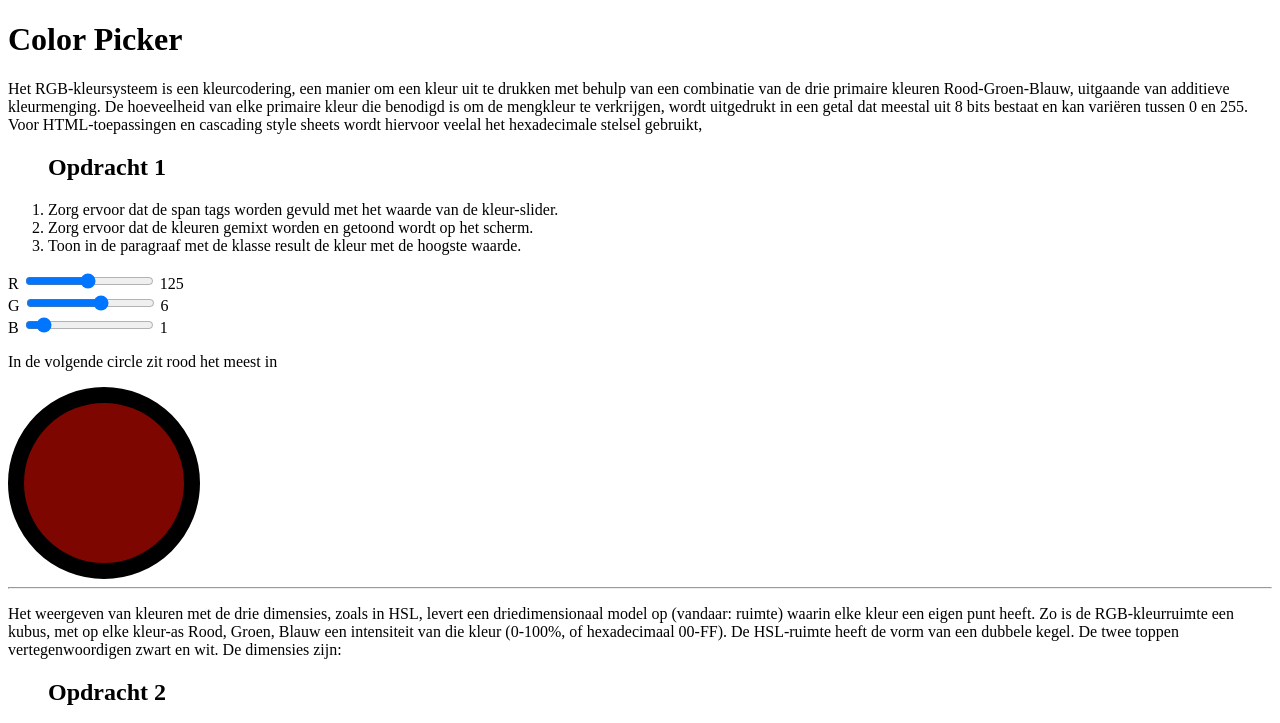
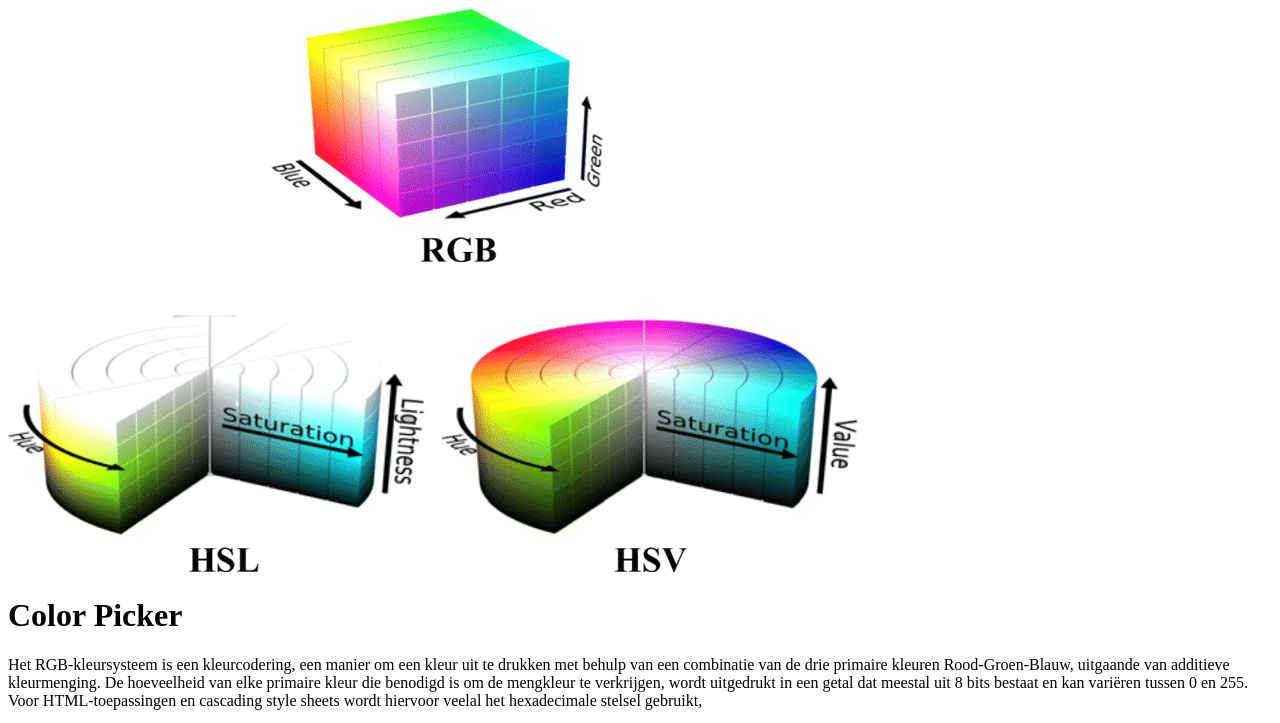
Before and after one commit to ROCMondriaanTIN/if-sd-color-picker, a plain HTML site: page index.html in a window 1280 px wide. Shown: the top 723 px of the page. Drawn offline with Linux system fonts and the light colour scheme.

Commit message:
verbeteren

```diff
--- a/index.html
+++ b/index.html
@@ -8,6 +8,7 @@
     <link rel="stylesheet" href="css/style.css">
 </head>
 <body>
+    <img src="img/3types.png" alt="" srcset="">
     <h1>Color Picker</h1>
     <p>
         Het RGB-kleursysteem is een kleurcodering, een manier om een kleur uit te drukken met behulp van een combinatie van
@@ -38,8 +39,8 @@
     <p>
         Het weergeven van kleuren met de drie dimensies, zoals in HSL, levert een driedimensionaal model op (vandaar: ruimte) waarin elke kleur een eigen punt heeft. Zo is de RGB-kleurruimte een kubus, met op elke kleur-as Rood, Groen, Blauw een intensiteit van die kleur (0-100%, of hexadecimaal 00-FF). De HSL-ruimte heeft de vorm van een dubbele kegel. De twee toppen vertegenwoordigen zwart en wit. De dimensies zijn:
     </p>
+
     <ul>
-        <h2>Opdracht 2</h2>
         <li>
             Hue (Nederlands: tint), is wat we gewoonlijk 'kleur' noemen. <br>
             In het HSL-model is de kleur uitgezet in een cirkelvorm om de centrale as. Het aantal graden geeft eenduidig een tint aan. Een volle omgang van 360° over zo'n cirkel doorloopt precies de kleuren van de regenboog.
@@ -54,6 +55,7 @@
         </li>
     </ul>
 
+    <h2>Opdracht 2</h2>
     <ol>
         <li>Maak een color picker met het HSL model. Je heeft hiervoor 3 variabelen nodig. de Hue (bv. 360deg), Saturation (in percentage), Lightness (in percentage)</li>
         <li>Toon de kleur in een mooi division</li>
```
Also changed, not shown: img/3types.png (added).
